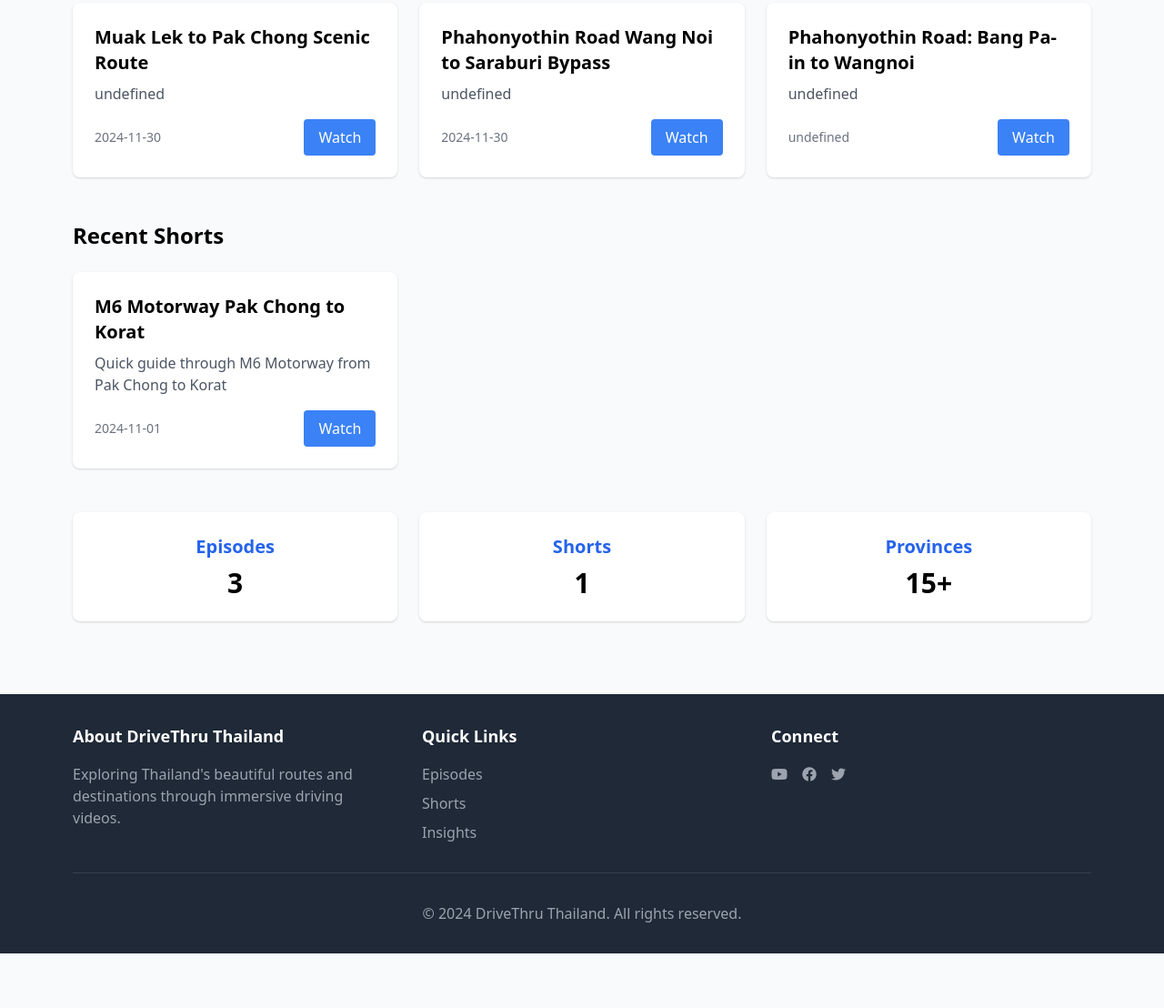
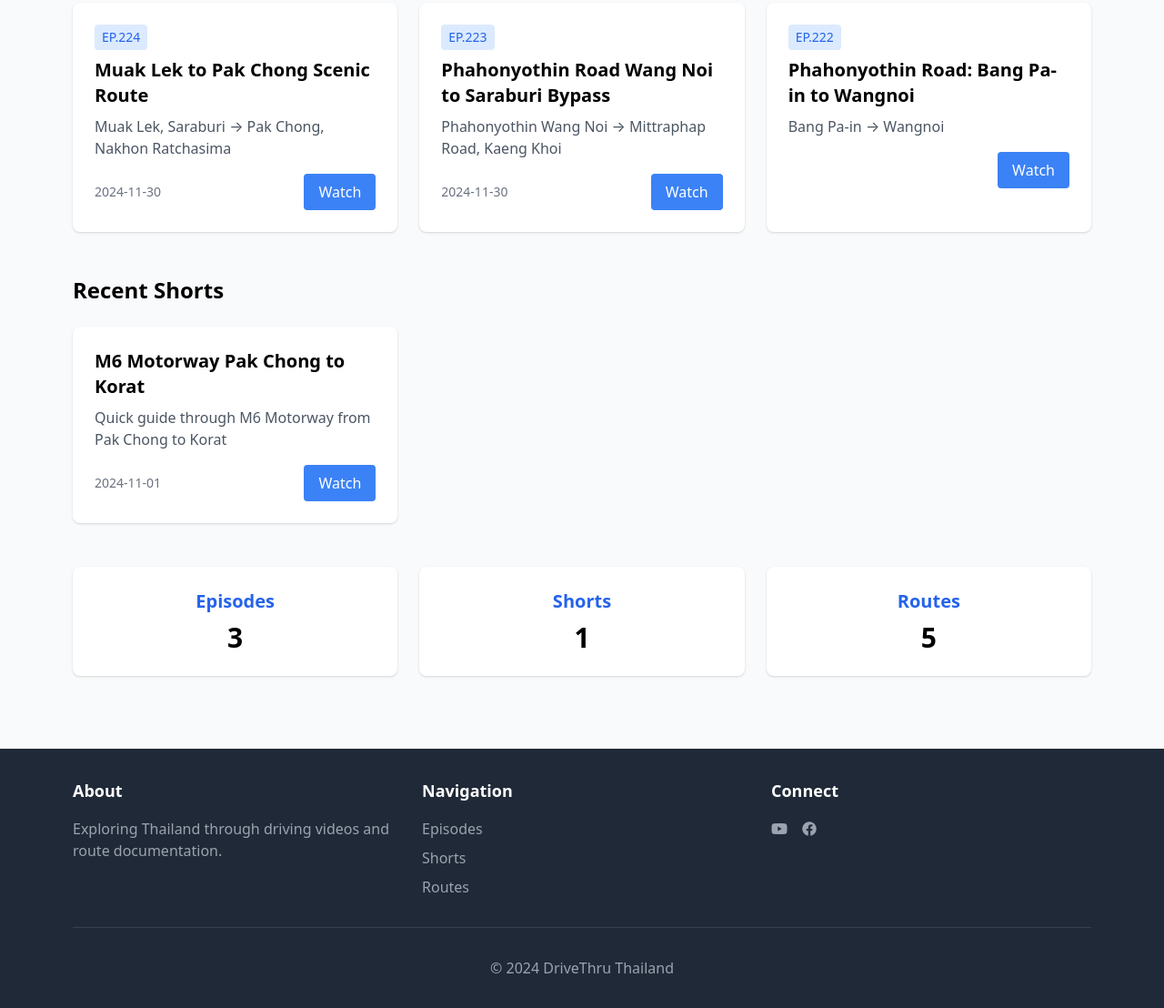
Before and after one commit to NoteweeP/drivethru-thailand-index, a plain HTML site: page index.html in a window 1280 px wide. Shown: the part 455-1563 px from the top of the page at 91% size. Before the commit the page ends 1503 px from the top, so only its background shows below. Drawn offline with nearby package versions, Linux system fonts and the light colour scheme.

Commit message:
Update index.html with simpler structure using JSON data

```diff
--- a/index.html
+++ b/index.html
@@ -4,19 +4,19 @@
     <meta charset="UTF-8">
     <meta name="viewport" content="width=device-width, initial-scale=1.0">
     <title>DriveThru Thailand - Video Index</title>
-    <meta name="description" content="Comprehensive index of DriveThru Thailand YouTube channel videos, organized by locations and categories">
+    <meta name="description" content="Index of DriveThru Thailand videos, organized by routes and locations">
     <link href="https://cdnjs.cloudflare.com/ajax/libs/tailwindcss/2.2.19/tailwind.min.css" rel="stylesheet">
     <link href="https://cdnjs.cloudflare.com/ajax/libs/font-awesome/6.0.0-beta3/css/all.min.css" rel="stylesheet">
 </head>
 <body class="min-h-screen bg-gray-50">
-    <nav class="bg-white shadow-lg">
+    <nav class="bg-white shadow-lg sticky top-0 z-50">
         <div class="max-w-6xl mx-auto px-4">
             <div class="flex justify-between items-center py-4">
                 <h1 class="text-xl font-bold text-gray-800">DriveThru Thailand</h1>
                 <div class="flex space-x-4">
                     <a href="#episodes" class="text-gray-600 hover:text-blue-500">Episodes</a>
                     <a href="#shorts" class="text-gray-600 hover:text-blue-500">Shorts</a>
-                    <a href="insights.html" class="text-gray-600 hover:text-blue-500">Insights</a>
+                    <a href="#routes" class="text-gray-600 hover:text-blue-500">Routes</a>
                 </div>
             </div>
         </div>
@@ -24,19 +24,18 @@
 
     <header class="bg-blue-600 text-white py-16">
         <div class="max-w-6xl mx-auto px-4 text-center">
-            <h2 class="text-4xl font-bold mb-4">Explore Thailand's Roads</h2>
-            <p class="text-xl opacity-90">Your comprehensive guide to scenic routes and driving experiences</p>
+            <h2 class="text-4xl font-bold mb-4">Thailand Road Trip Videos</h2>
+            <p class="text-xl">Explore scenic routes and driving experiences across Thailand</p>
         </div>
     </header>
 
     <main class="max-w-6xl mx-auto px-4 py-8">
-        <!-- Search Section -->
+        <!-- Search -->
         <div class="mb-12">
             <div class="relative max-w-2xl mx-auto">
                 <input type="text" id="search"
                     placeholder="Search episodes, routes, or locations..."
-                    class="w-full px-4 py-3 rounded-lg border border-gray-300 focus:ring-2 focus:ring-blue-500 focus:border-blue-500"
-                >
+                    class="w-full px-4 py-3 rounded-lg border border-gray-300 focus:ring-2 focus:ring-blue-500 focus:border-blue-500">
                 <i class="fas fa-search absolute right-4 top-4 text-gray-400"></i>
             </div>
         </div>
@@ -44,20 +43,16 @@
         <!-- Latest Episodes -->
         <section id="episodes" class="mb-12">
             <h3 class="text-2xl font-bold mb-6">Latest Episodes</h3>
-            <div class="grid grid-cols-1 md:grid-cols-2 lg:grid-cols-3 gap-6" id="episodes-grid">
-                <!-- Episodes will be populated via JavaScript -->
-            </div>
+            <div class="grid grid-cols-1 md:grid-cols-2 lg:grid-cols-3 gap-6" id="episodes-grid"></div>
         </section>
 
         <!-- Recent Shorts -->
         <section id="shorts" class="mb-12">
             <h3 class="text-2xl font-bold mb-6">Recent Shorts</h3>
-            <div class="grid grid-cols-1 md:grid-cols-2 lg:grid-cols-3 gap-6" id="shorts-grid">
-                <!-- Shorts will be populated via JavaScript -->
-            </div>
+            <div class="grid grid-cols-1 md:grid-cols-2 lg:grid-cols-3 gap-6" id="shorts-grid"></div>
         </section>
 
-        <!-- Quick Stats -->
+        <!-- Stats -->
         <section class="grid grid-cols-1 md:grid-cols-3 gap-6 mb-12">
             <div class="bg-white rounded-lg shadow p-6 text-center">
                 <h4 class="text-xl font-bold text-blue-600 mb-2">Episodes</h4>
@@ -68,8 +63,8 @@
                 <p class="text-3xl font-bold" id="shorts-count">0</p>
             </div>
             <div class="bg-white rounded-lg shadow p-6 text-center">
-                <h4 class="text-xl font-bold text-blue-600 mb-2">Provinces</h4>
-                <p class="text-3xl font-bold">15+</p>
+                <h4 class="text-xl font-bold text-blue-600 mb-2">Routes</h4>
+                <p class="text-3xl font-bold" id="routes-count">0</p>
             </div>
         </section>
     </main>
@@ -78,15 +73,15 @@
         <div class="max-w-6xl mx-auto px-4">
             <div class="grid grid-cols-1 md:grid-cols-3 gap-8">
                 <div>
-                    <h4 class="text-lg font-bold mb-4">About DriveThru Thailand</h4>
-                    <p class="text-gray-400">Exploring Thailand's beautiful routes and destinations through immersive driving videos.</p>
+                    <h4 class="text-lg font-bold mb-4">About</h4>
+                    <p class="text-gray-400">Exploring Thailand through driving videos and route documentation.</p>
                 </div>
                 <div>
-                    <h4 class="text-lg font-bold mb-4">Quick Links</h4>
+                    <h4 class="text-lg font-bold mb-4">Navigation</h4>
                     <ul class="space-y-2">
                         <li><a href="#episodes" class="text-gray-400 hover:text-white">Episodes</a></li>
                         <li><a href="#shorts" class="text-gray-400 hover:text-white">Shorts</a></li>
-                        <li><a href="insights.html" class="text-gray-400 hover:text-white">Insights</a></li>
+                        <li><a href="#routes" class="text-gray-400 hover:text-white">Routes</a></li>
                     </ul>
                 </div>
                 <div>
@@ -94,18 +89,17 @@
                     <div class="flex space-x-4">
                         <a href="#" class="text-gray-400 hover:text-white"><i class="fab fa-youtube"></i></a>
                         <a href="#" class="text-gray-400 hover:text-white"><i class="fab fa-facebook"></i></a>
-                        <a href="#" class="text-gray-400 hover:text-white"><i class="fab fa-twitter"></i></a>
                     </div>
                 </div>
             </div>
             <div class="mt-8 pt-8 border-t border-gray-700 text-center text-gray-400">
-                <p>&copy; 2024 DriveThru Thailand. All rights reserved.</p>
+                <p>&copy; 2024 DriveThru Thailand</p>
             </div>
         </div>
     </footer>
 
     <script>
-        // Fetch and display episodes and shorts
+    // Fetch and display content
     async function fetchContent() {
         try {
             // Fetch episodes
@@ -113,6 +107,7 @@
             const episodesData = await episodesResponse.json();
             displayEpisodes(episodesData.episodes);
             document.getElementById('episode-count').textContent = episodesData.episodes.length;
+            document.getElementById('routes-count').textContent = episodesData.metadata.regions.length;
 
             // Fetch shorts
             const shortsResponse = await fetch('shorts/index.json');
@@ -129,14 +124,15 @@
         grid.innerHTML = episodes.map(episode => `
             <div class="bg-white rounded-lg shadow overflow-hidden">
                 <div class="p-6">
+                    <div class="flex items-center mb-2">
+                        <span class="bg-blue-100 text-blue-600 px-2 py-1 rounded text-sm">EP.${episode.episodeNumber}</span>
+                    </div>
                     <h4 class="text-xl font-bold mb-2">${episode.title}</h4>
-                        <p class="text-gray-600 mb-4">${episode.description}</p>
+                    <p class="text-gray-600 mb-4">${episode.route ? `${episode.route.start} → ${episode.route.end}` : ''}</p>
                     <div class="flex justify-between items-center">
-                            <span class="text-sm text-gray-500">${episode.date}</span>
+                        <span class="text-sm text-gray-500">${episode.date || ''}</span>
                         <a href="${episode.url}" target="_blank" rel="noopener noreferrer"
-                               class="px-4 py-2 bg-blue-500 text-white rounded hover:bg-blue-600">
-                                Watch
-                            </a>
+                           class="px-4 py-2 bg-blue-500 text-white rounded hover:bg-blue-600">Watch</a>
                     </div>
                 </div>
             </div>
@@ -149,13 +145,11 @@
             <div class="bg-white rounded-lg shadow overflow-hidden">
                 <div class="p-6">
                     <h4 class="text-xl font-bold mb-2">${short.title}</h4>
-                        <p class="text-gray-600 mb-4">${short.description}</p>
+                    <p class="text-gray-600 mb-4">${short.description || ''}</p>
                     <div class="flex justify-between items-center">
-                            <span class="text-sm text-gray-500">${short.date}</span>
+                        <span class="text-sm text-gray-500">${short.date || ''}</span>
                         <a href="${short.url}" target="_blank" rel="noopener noreferrer"
-                               class="px-4 py-2 bg-blue-500 text-white rounded hover:bg-blue-600">
-                                Watch
-                            </a>
+                           class="px-4 py-2 bg-blue-500 text-white rounded hover:bg-blue-600">Watch</a>
                     </div>
                 </div>
             </div>
```
Lines whose indentation alone changed are shown as unchanged.
